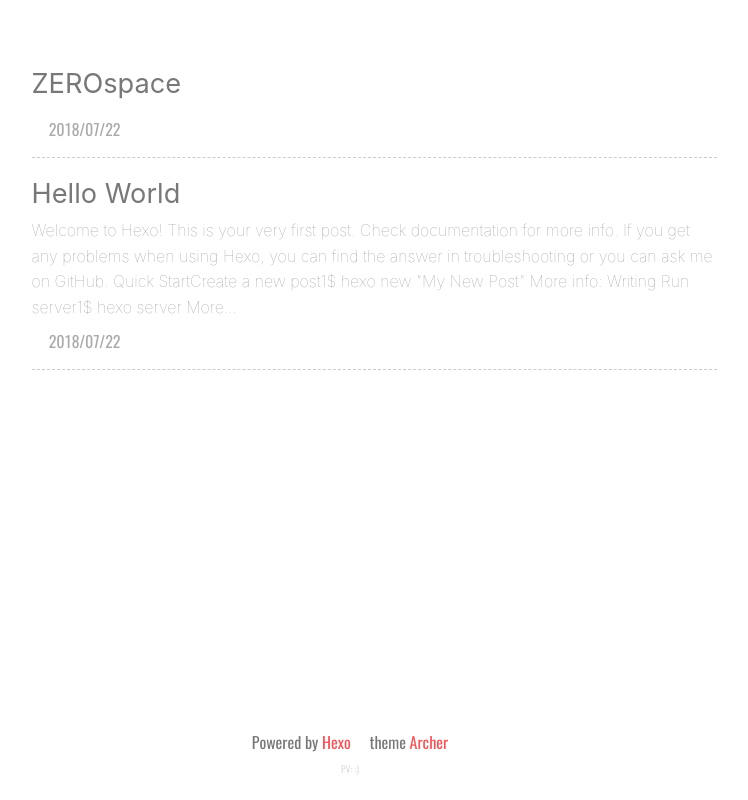
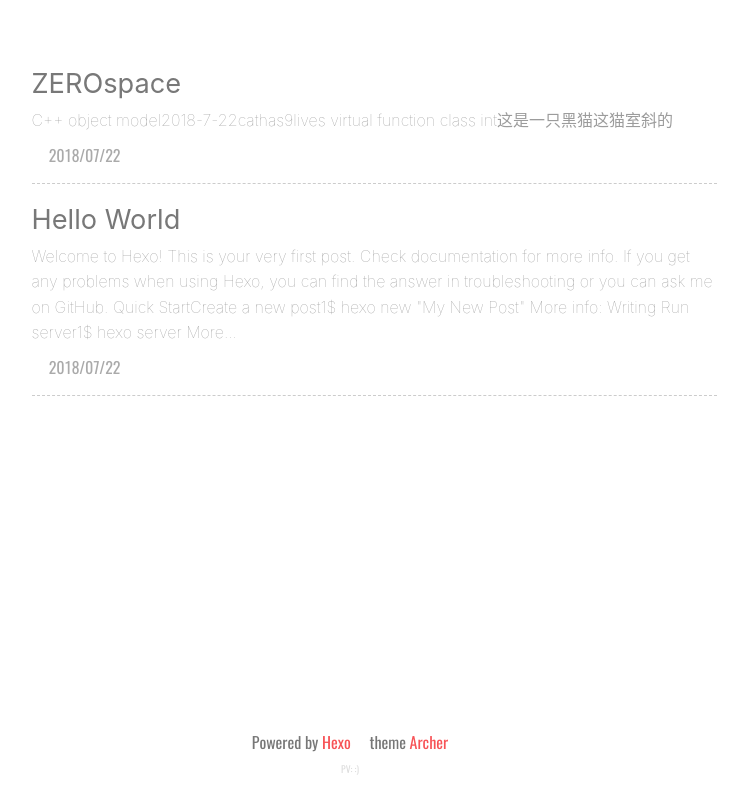
Before and after one commit to Leleuchzhang/Leleuchzhang.github.io, a plain HTML site: page archives/index.html in a window 1280 px wide. Shown: the whole page, without its empty margins (290-1038 px from the left). Drawn offline with nearby package versions, Linux system fonts and the light colour scheme; some packages are replaced by stand-ins of ours; a script that the page names is missing; a web font is replaced by a local one.

Commit message:
Site updated: 2018-07-22 14:52:32

```diff
--- a/archives/index.html
+++ b/archives/index.html
@@ -344,6 +344,11 @@
                 <span>ZEROspace</span>
         </a>
         <div class="abstract-content">
+            C++ object model2018-7-22cathas9lives
+virtual function
+class
+int这是一只黑猫这猫室斜的
+
 
         </div>
         <div class="abstract-post-meta">
--- a/index.html
+++ b/index.html
@@ -359,6 +359,11 @@ height:100vh;
                 <span>ZEROspace</span>
         </a>
         <div class="abstract-content">
+            C++ object model2018-7-22cathas9lives
+virtual function
+class
+int这是一只黑猫这猫室斜的
+
 
         </div>
         <div class="abstract-post-meta">
```
Also changed, not shown: 2018/07/22/ZEROspace/index.html (+7 -2 lines), archives/2018/07/index.html (+5 -0 lines), archives/2018/index.html (+5 -0 lines).
